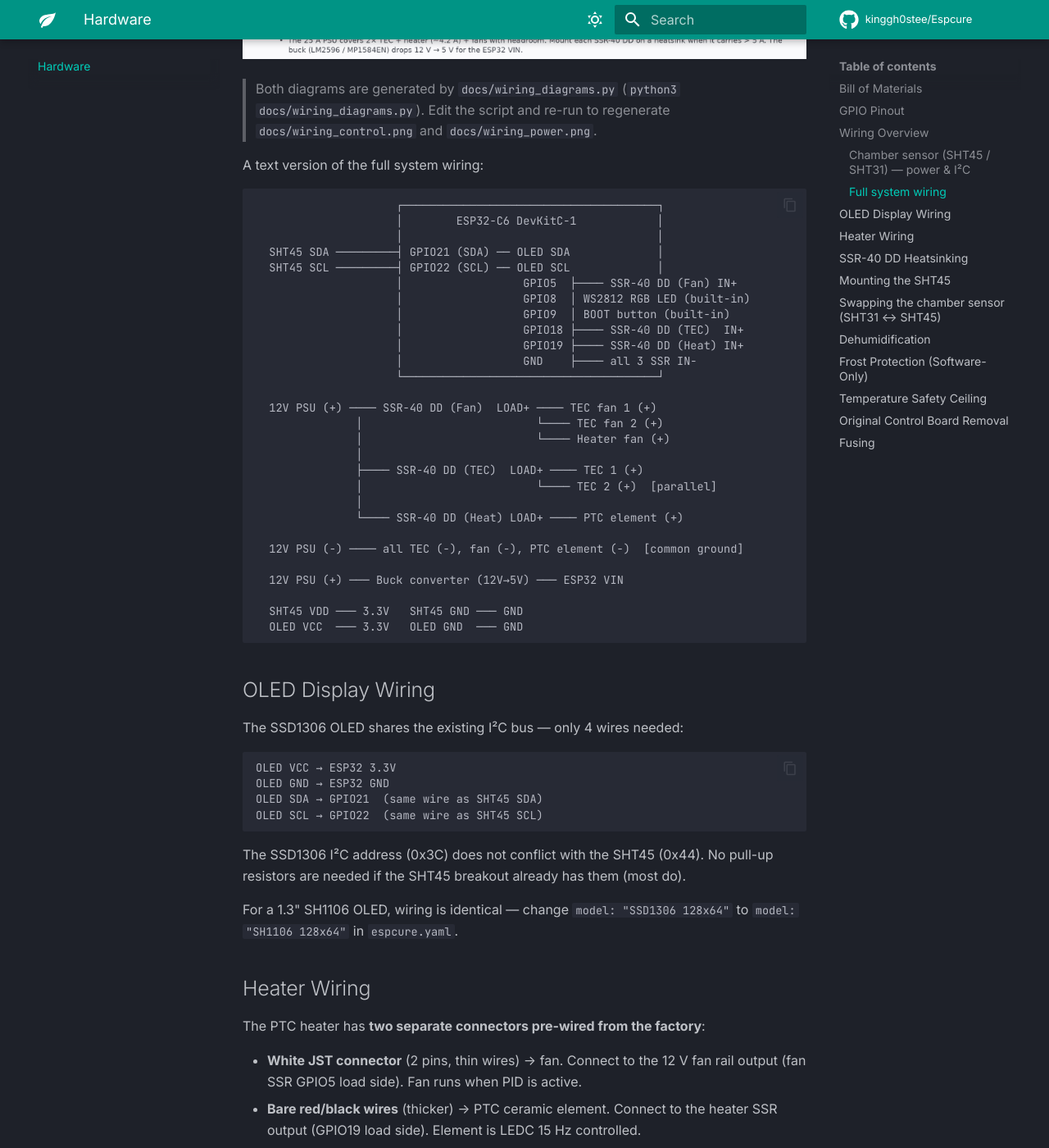
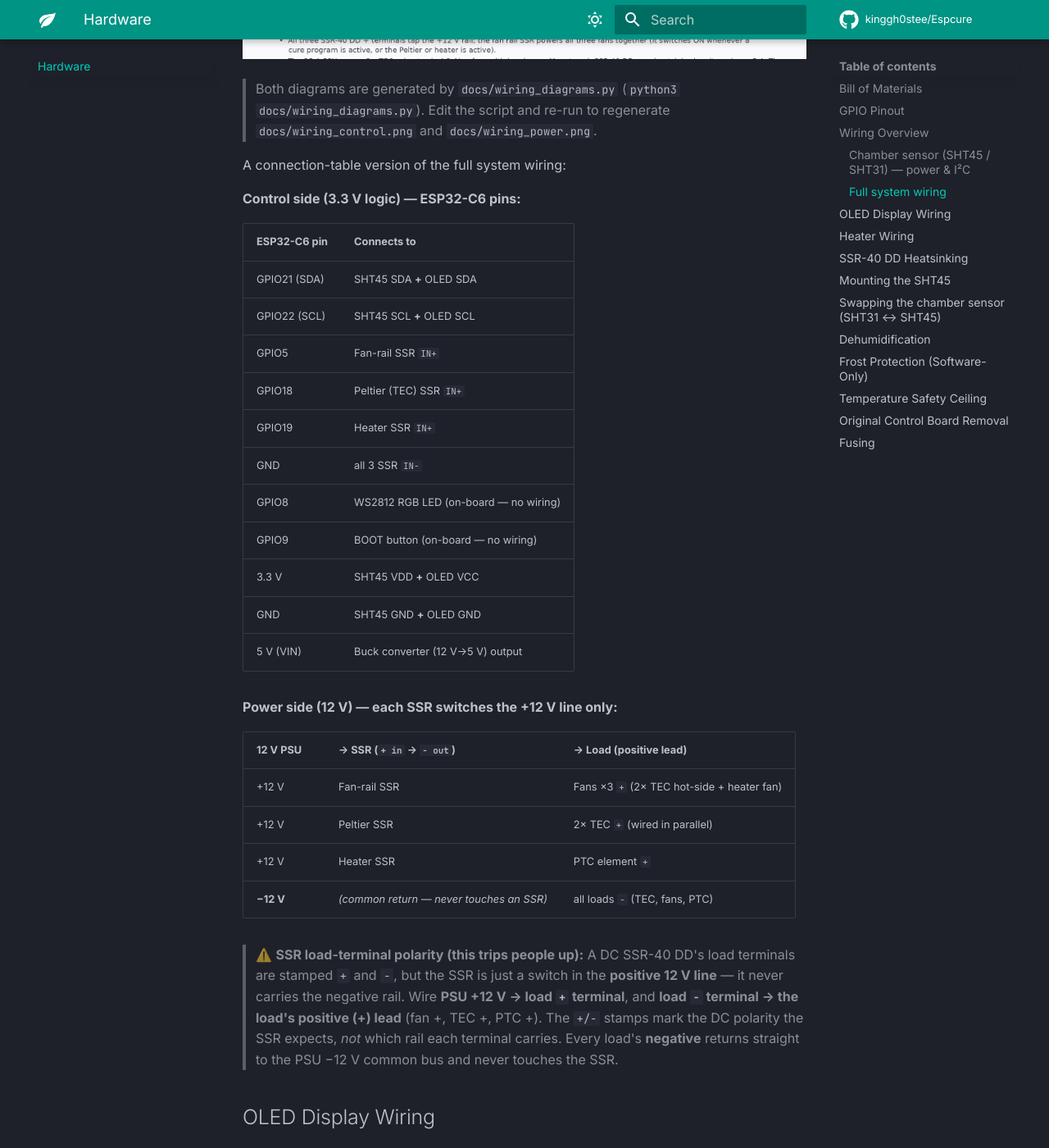
Before and after one commit to kinggh0stee/Espcure, an MkDocs documentation site: the page built from docs/hardware.md, in a window 1280 px wide and 1400 px high, scrolled down 4377 px. Shown: the whole window at 82% size. Built offline with MkDocs 1.6.1 and Material for MkDocs 9.7.7, drawn with Linux system fonts in a browser that asks for light colours; comment, search, counter and statistics services are not loaded; some of the changed text lies outside the part shown.

Commit message:
feat: default to SHT45 (v1.3.0) + wiring doc clarity
* docs(wiring): clarify SSR DC load-terminal polarity

The SSR-40 DD load terminals are stamped +/− but the SSR only switches
the +12 V line — the − terminal carries switched +12 V out to the load's
positive lead, not ground. This counterintuitive detail was never spelled
out and led to a teardown. Add an explicit callout in hardware.md, clarify
the ASCII diagram to show both load terminals, and relabel the power-diagram
SSR pins (+ in / − out) with a polarity note.

Co-Authored-By: Claude Opus 4.8 <noreply@anthropic.com>
Claude-Session: https://claude.ai/code/session_01Gj1s5bqcQ3JQvevnXJtJMP

* docs(wiring): replace ASCII wiring art with mobile-friendly tables; declutter SSR boxes

The monospace box-drawing diagram doesn't reflow on narrow screens (Pixel
mobile) — it either overflows into a tiny scroll strip or wraps and breaks
alignment. Replace it with Markdown connection tables (control side + power
side) that render responsively. Also drop the redundant "SSR-40 DD" subtitle
in the power diagram so the + in / − out pin labels get their own clean row
instead of colliding with it.

Co-Authored-By: Claude Opus 4.8 <noreply@anthropic.com>
Claude-Session: https://claude.ai/code/session_01Gj1s5bqcQ3JQvevnXJtJMP

* feat(sensor): default to SHT45 (sht4x), bump fw_version to 1.3.0

Switch the active chamber sensor to the SHT45 (sht4x) with no-op heater
substitutions (the sht4x platform has no on-demand heater API). Keep the
SHT31 (sht3xd) as a supported option, commented inline directly below the
active lines for a one-step swap-back. Bump fw_version 1.2.0 -> 1.3.0.

Also correct stale docs that described a non-existent SHT45 runtime heater
method (set_heater_max_duty) and the old lambda-comment swap mechanism —
the swap is substitution-based and the SHT45 has no runtime heater API.

Co-Authored-By: Claude Opus 4.8 <noreply@anthropic.com>
Claude-Session: https://claude.ai/code/session_01Gj1s5bqcQ3JQvevnXJtJMP

---------

Co-authored-by: Claude <noreply@anthropic.com>

````diff
--- a/docs/hardware.md
+++ b/docs/hardware.md
@@ -62,38 +62,41 @@ The rest of the wiring is split into two diagrams — the low-voltage **control*
 
 > Both diagrams are generated by `docs/wiring_diagrams.py` (`python3 docs/wiring_diagrams.py`). Edit the script and re-run to regenerate `docs/wiring_control.png` and `docs/wiring_power.png`.
 
-A text version of the full system wiring:
+A connection-table version of the full system wiring:
 
-```
-                     ┌──────────────────────────────────────┐
-                     │        ESP32-C6 DevKitC-1            │
-                     │                                      │
-  SHT45 SDA ─────────┤ GPIO21 (SDA) ── OLED SDA             │
-  SHT45 SCL ─────────┤ GPIO22 (SCL) ── OLED SCL             │
-                     │                  GPIO5  ├──── SSR-40 DD (Fan) IN+
-                     │                  GPIO8  │ WS2812 RGB LED (built-in)
-                     │                  GPIO9  │ BOOT button (built-in)
-                     │                  GPIO18 ├──── SSR-40 DD (TEC)  IN+
-                     │                  GPIO19 ├──── SSR-40 DD (Heat) IN+
-                     │                  GND    ├──── all 3 SSR IN−
-                     └──────────────────────────────────────┘
+**Control side (3.3 V logic) — ESP32-C6 pins:**
 
-  12V PSU (+) ──── SSR-40 DD (Fan)  LOAD+ ──── TEC fan 1 (+)
-               │                          └──── TEC fan 2 (+)
-               │                          └──── Heater fan (+)
-               │
-               ├──── SSR-40 DD (TEC)  LOAD+ ──── TEC 1 (+)
-               │                          └──── TEC 2 (+)  [parallel]
-               │
-               └──── SSR-40 DD (Heat) LOAD+ ──── PTC element (+)
+| ESP32-C6 pin | Connects to |
+|---|---|
+| GPIO21 (SDA) | SHT45 SDA **+** OLED SDA |
+| GPIO22 (SCL) | SHT45 SCL **+** OLED SCL |
+| GPIO5 | Fan-rail SSR `IN+` |
+| GPIO18 | Peltier (TEC) SSR `IN+` |
+| GPIO19 | Heater SSR `IN+` |
+| GND | all 3 SSR `IN−` |
+| GPIO8 | WS2812 RGB LED (on-board — no wiring) |
+| GPIO9 | BOOT button (on-board — no wiring) |
+| 3.3 V | SHT45 VDD **+** OLED VCC |
+| GND | SHT45 GND **+** OLED GND |
+| 5 V (VIN) | Buck converter (12 V→5 V) output |
 
-  12V PSU (−) ──── all TEC (−), fan (−), PTC element (−)  [common ground]
+**Power side (12 V) — each SSR switches the +12 V line only:**
 
-  12V PSU (+) ─── Buck converter (12V→5V) ─── ESP32 VIN
+| 12 V PSU | → SSR (`+ in` → `− out`) | → Load (positive lead) |
+|---|---|---|
+| +12 V | Fan-rail SSR | Fans ×3 `+` (2× TEC hot-side + heater fan) |
+| +12 V | Peltier SSR | 2× TEC `+` (wired in parallel) |
+| +12 V | Heater SSR | PTC element `+` |
+| **−12 V** | *(common return — never touches an SSR)* | all loads `−` (TEC, fans, PTC) |
 
-  SHT45 VDD ─── 3.3V   SHT45 GND ─── GND
-  OLED VCC  ─── 3.3V   OLED GND  ─── GND
-```
+> ⚠️ **SSR load-terminal polarity (this trips people up):** A DC SSR-40 DD's
+> load terminals are stamped `+` and `−`, but the SSR is just a switch in the
+> **positive 12 V line** — it never carries the negative rail. Wire
+> **PSU +12 V → load `+` terminal**, and **load `−` terminal → the load's
+> positive (+) lead** (fan +, TEC +, PTC +). The `+/−` stamps mark the DC
+> polarity the SSR expects, *not* which rail each terminal carries. Every
+> load's **negative** returns straight to the PSU −12 V common bus and never
+> touches the SSR.
 
 ## OLED Display Wiring
 
@@ -131,19 +134,23 @@ The SHT45 on-chip heater is **off during normal operation** (`heater_max_duty: 0
 
 ## Swapping the chamber sensor (SHT31 ↔ SHT45)
 
-Both the SHT31-D and SHT45 use I²C address `0x44` and the same 4-wire connection, so the wiring never changes. They differ only in the ESPHome platform (`sht3xd` vs `sht4x`) and the on-chip heater API. The config selects between them with a single substitution at the top of `espcure.yaml`:
+Both the SHT31-D and SHT45 use I²C address `0x44` and the same 4-wire connection, so the wiring never changes. They differ only in the ESPHome platform (`sht3xd` vs `sht4x`) and the on-chip heater API. **The firmware ships with the SHT45 (`sht4x`) active**; the SHT31 lines are kept commented directly below for a one-step swap-back. The config selects between them with three grouped substitutions at the top of `espcure.yaml`:
 
 ```yaml
 substitutions:
-  sht_platform: sht3xd        # SHT31  (change to sht4x for the SHT45)
+  # SHT45 (active) — no on-demand heater API, so the heater statements are no-ops
+  sht_platform:   sht4x
+  sht_heater_on:  ";"
+  sht_heater_off: ";"
+  # SHT31 option (uncomment these, comment the sht4x trio above):
+  # sht_platform:   sht3xd
+  # sht_heater_on:  "id(sht45).set_heater_enabled(true);"
+  # sht_heater_off: "id(sht45).set_heater_enabled(false);"
 ```
 
-To swap, change **two** things, then reflash:
+To swap, comment one trio and uncomment the other, then reflash. No lambda editing — the **Clear Sensor Condensation** button pulls its heater statements from the `sht_heater_on`/`sht_heater_off` substitutions. The SHT31 has a real runtime heater (`set_heater_enabled(bool)`); the SHT45 has **no** on-demand heater API (its heater is config-time only), so on the SHT45 the button simply takes a fresh reading.
 
-1. The `sht_platform` substitution (`sht3xd` = SHT31, `sht4x` = SHT45).
-2. The **Clear Sensor Condensation** button lambda — the heater API differs (`set_heater_enabled(bool)` on the SHT31, `set_heater_max_duty(float)` on the SHT45). Both versions are kept in the button's `on_press` block; comment out one and uncomment the other.
-
-Run `esphome config espcure.yaml`, then `esphome run espcure.yaml`. Because the SHT31 has higher self-heating than the SHT45, **re-measure the calibration offset** after swapping (see `docs/calibration.md`).
+Run `esphome config espcure.yaml`, then `esphome run espcure.yaml`. CI compiles both variants, so a mismatched substitution fails the build. Because the SHT31 has higher self-heating than the SHT45, **re-measure the calibration offset** after swapping (see `docs/calibration.md`).
 
 ## Dehumidification
 
````
Also changed, not shown: CHANGELOG.md (+3 -0 lines), docs/calibration.md (+2 -2 lines), docs/wiring_diagrams.py (+5 -4 lines), espcure.yaml (+12 -5 lines), docs/wiring_power.png.
